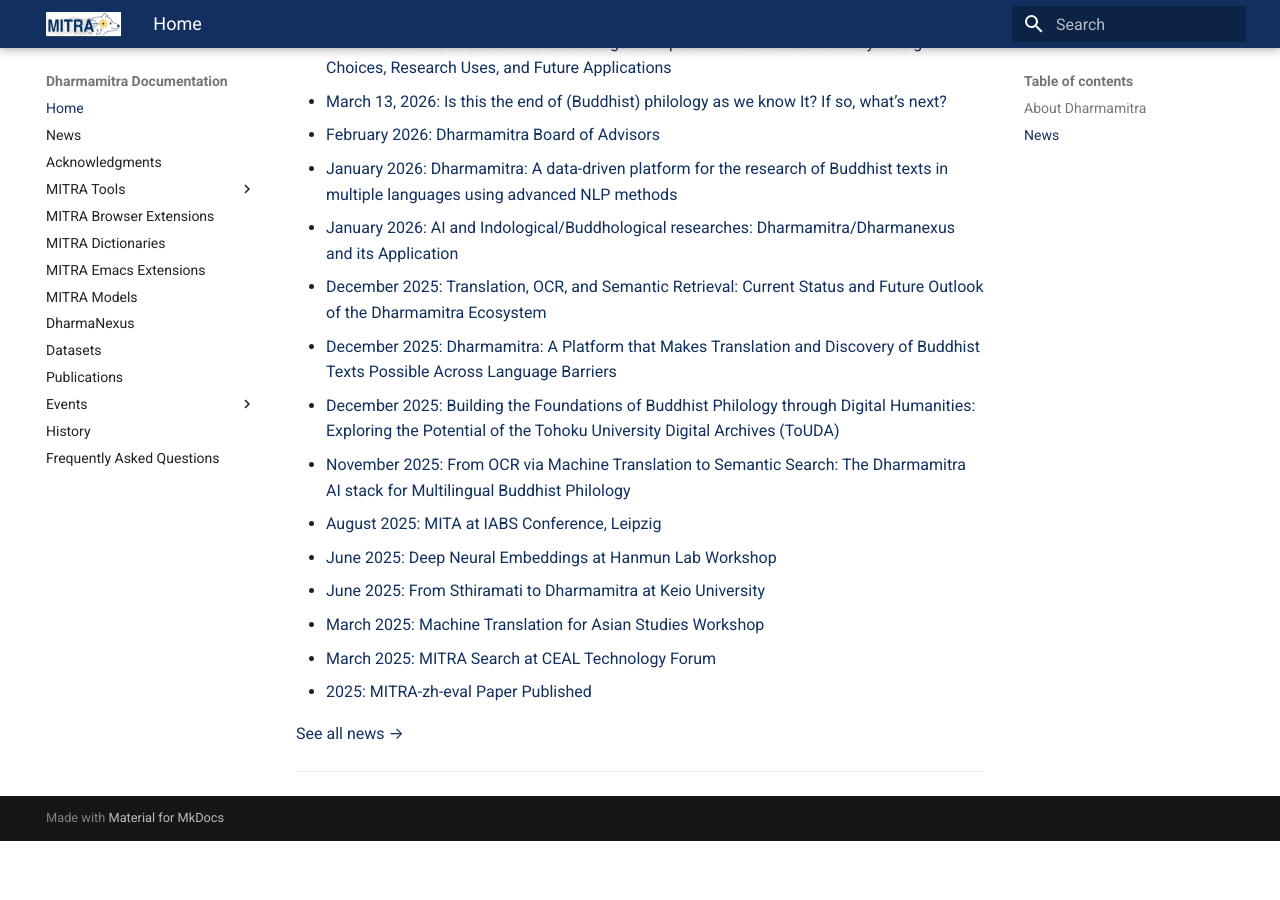
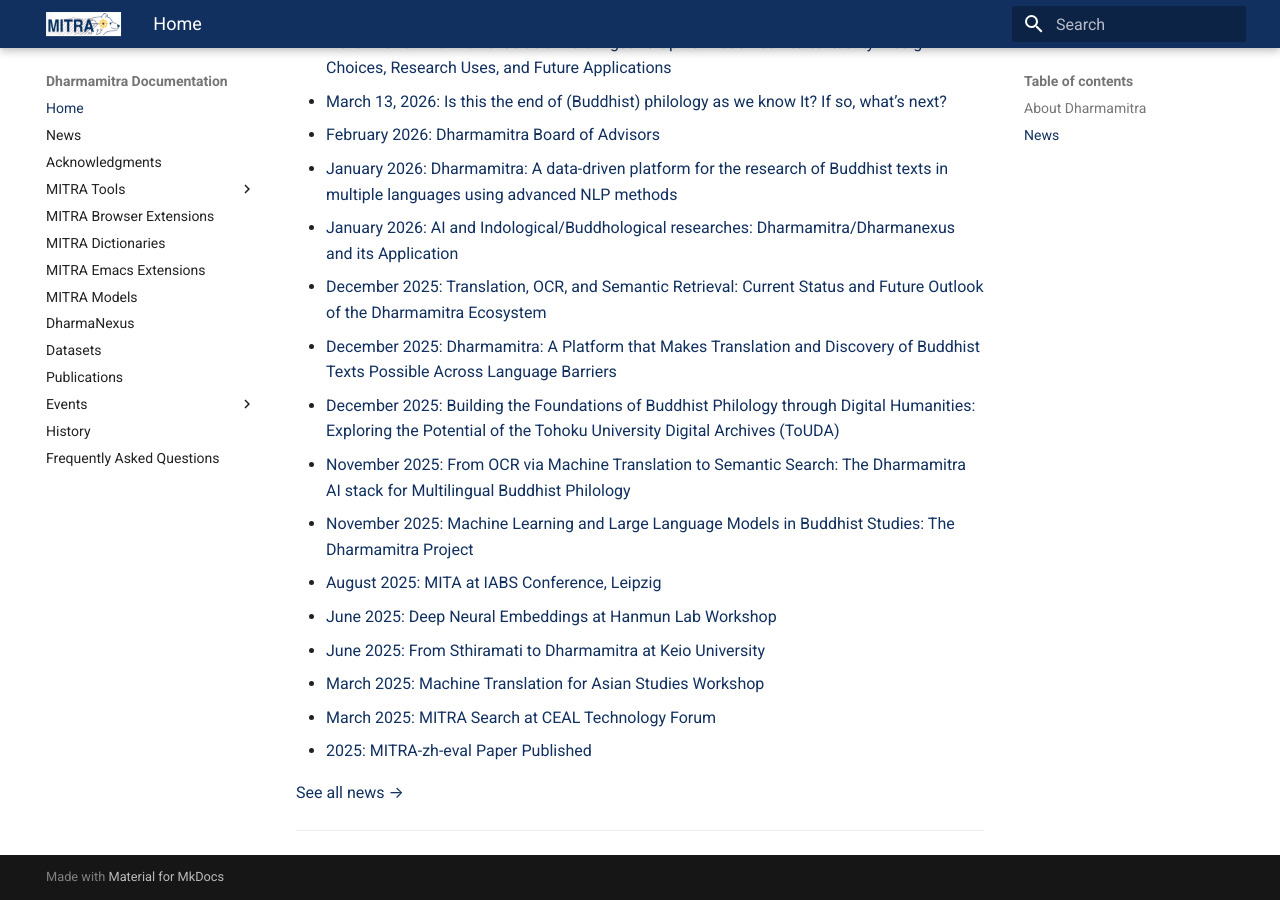
Before and after one commit to dharmamitra/dharmamitra-guides, an MkDocs documentation site: the page built from docs/index.md, in a window 1280 px wide and 900 px high, scrolled down 1070 px. Built offline with MkDocs 1.6.1 and Material for MkDocs 9.7.7, drawn with Linux system fonts in a browser that asks for light colours; before the commit the page ends 1911 px from its top, so only the background shows below that.

Commit message:
Update index.md

```diff
--- a/docs/index.md
+++ b/docs/index.md
@@ -29,6 +29,7 @@
 - [December 2025: Dharmamitra: A Platform that Makes Translation and Discovery of Buddhist Texts Possible Across Language Barriers](news.md#Dharmamitra-A-Platform-that-Makes-Translation-and-Discovery-of-Buddhist-Texts-Possible-Across-Language-Barriers)
 - [December 2025: Building the Foundations of Buddhist Philology through Digital Humanities: Exploring the Potential of the Tohoku University Digital Archives (ToUDA)](news.md#Building-the-Foundations-of-Buddhist-Philology-through-Digital-Humanities)
 - [November 2025: From OCR via Machine Translation to Semantic Search: The Dharmamitra AI stack for Multilingual Buddhist Philology](news.md#From-OCR-via-Machine-Translation-to-Semantic-Search)
+- [November 2025: Machine Learning and Large Language Models in Buddhist Studies: The Dharmamitra Project](news.md#Machine-Learning-and-Large-Language-Models-in-Buddhist-Studies-The-Dharmamitra-Project)
 - [August 2025: MITA at IABS Conference, Leipzig](news.md#august-2025-mita-at-iabs-conference-leipzig)
 - [June 2025: Deep Neural Embeddings at Hanmun Lab Workshop](news.md#june-2025-deep-neural-embeddings-at-hanmun-lab-workshop)
 - [June 2025: From Sthiramati to Dharmamitra at Keio University](news.md#june-2025-from-sthiramati-to-dharmamitra-at-keio-university)
```
